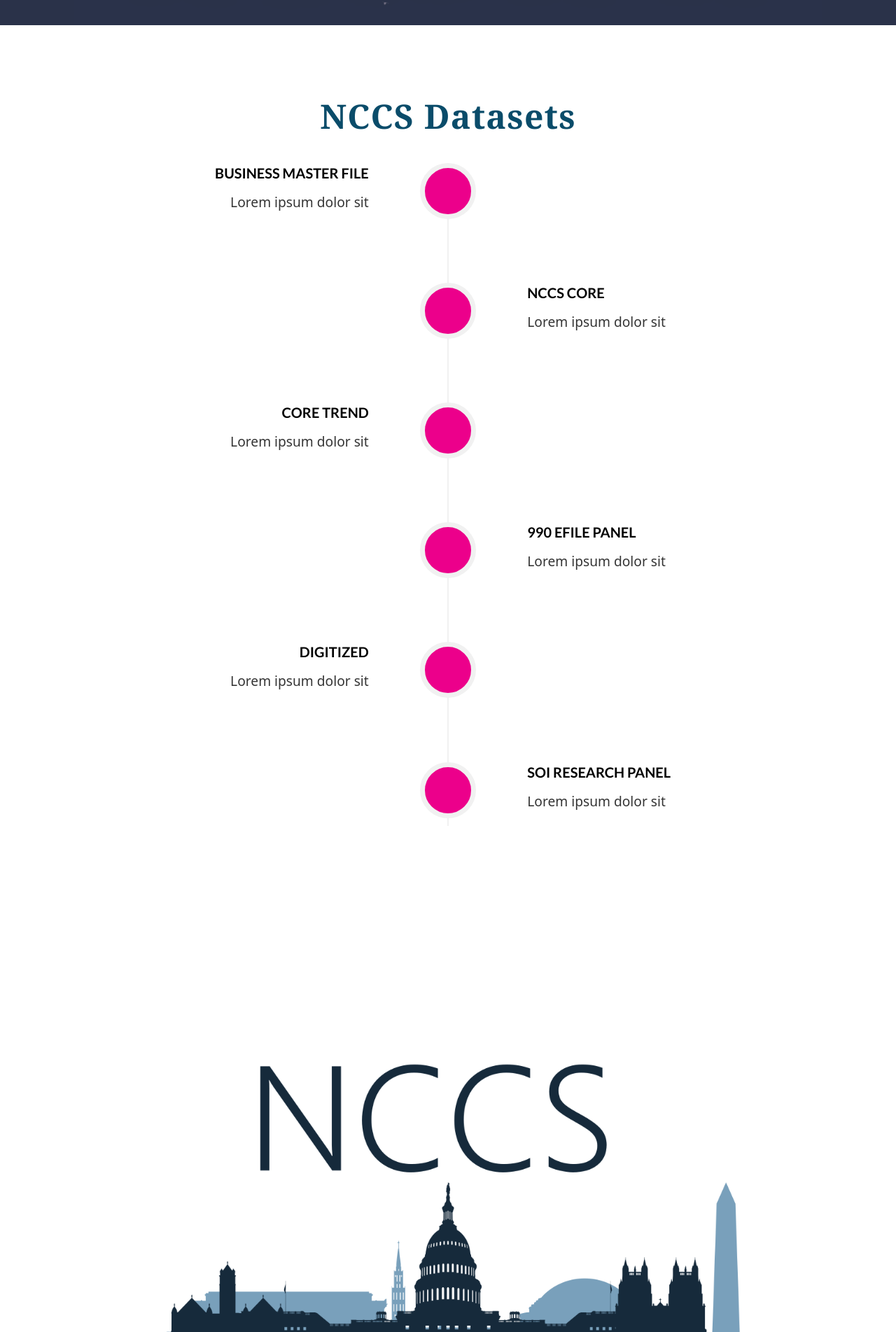
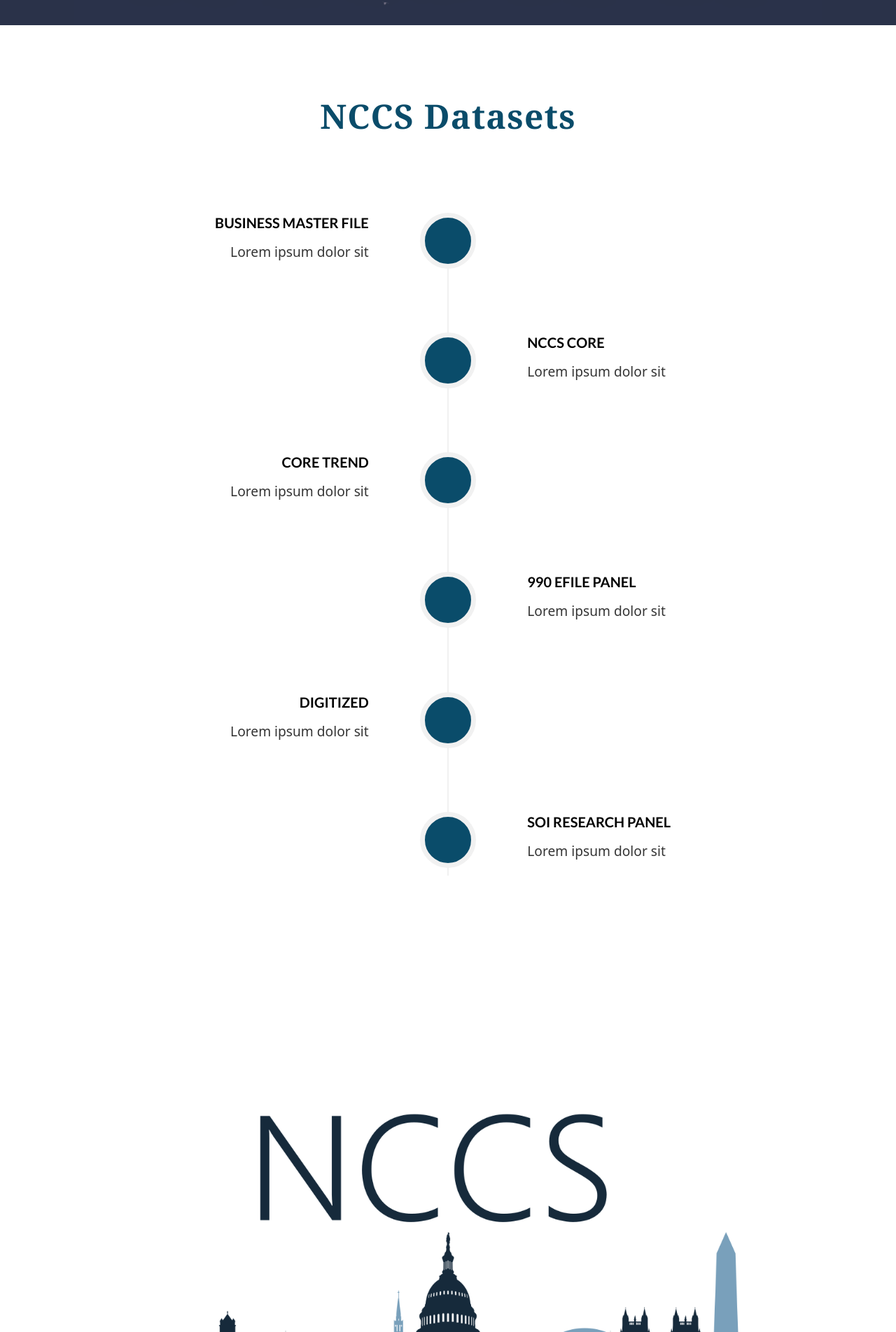
Before and after one commit to UrbanInstitute/nccs-jekyll-demo, a Jekyll site: the page built from index.md, in a window 1280 px wide. Shown: the part 618-2521 px from the top of the page at 70% size. Built offline with Jekyll 4.4.1, drawn with Linux system fonts in a browser that asks for light colours.

Commit message:
Update index.md

```diff
--- a/index.md
+++ b/index.md
@@ -55,17 +55,24 @@
 <br>
 
 # NCCS Datasets
+<br>
 
-{% include catalog.html items=site.data.datasets.nccs  color="red" %}
+{% include catalog.html items=site.data.datasets.nccs  color="primary" %}
 
 <br>
 
 {% include banner2.html items=page.banner-two %}
 
 
+<br>
+<br>
+
 # Related Datasets
 
-{% include catalog.html items=site.data.datasets.catalog-02  color="green" %}
+<br>
+
+
+{% include catalog.html items=site.data.datasets.catalog-02  color="blue" %}
 
 <br>
 
```
